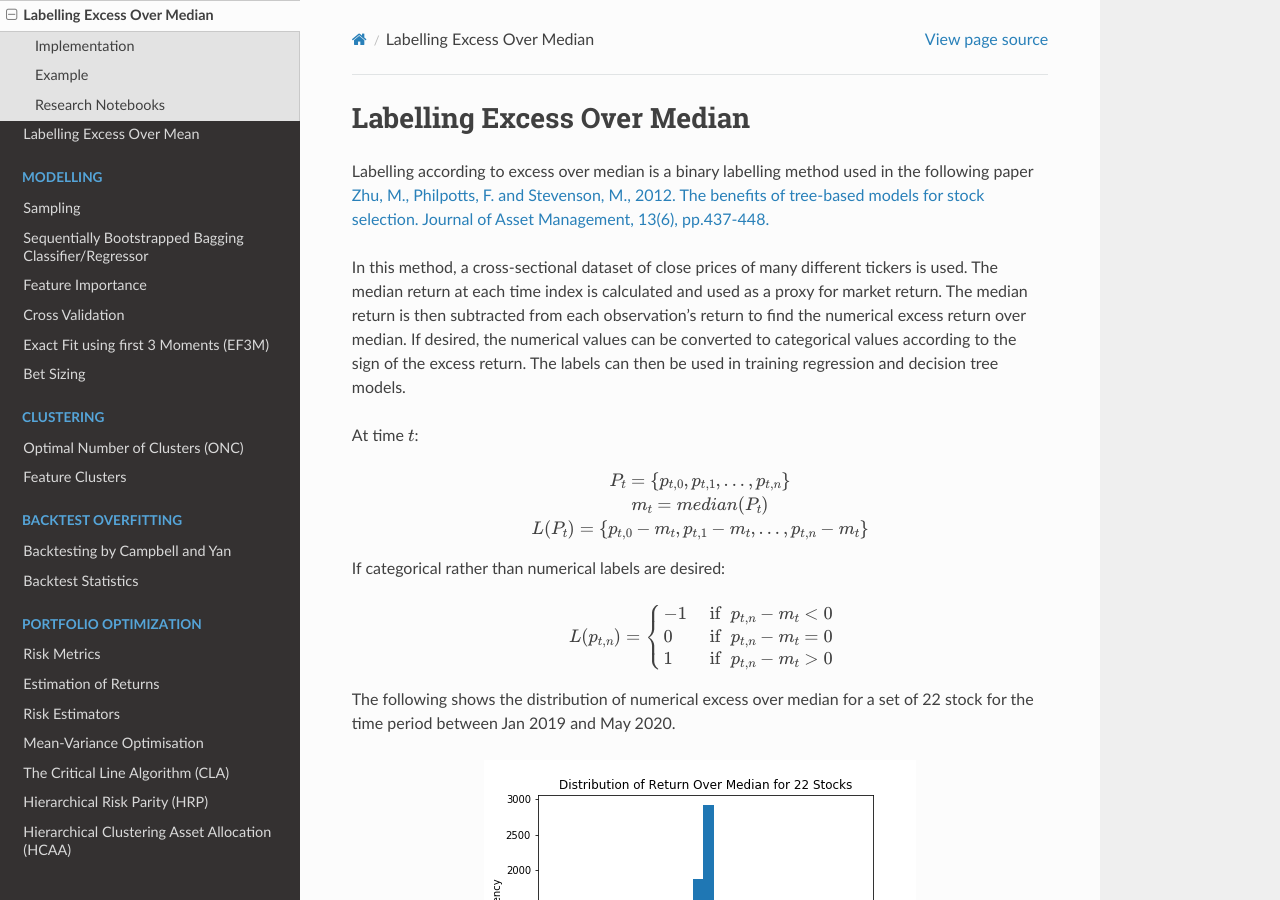
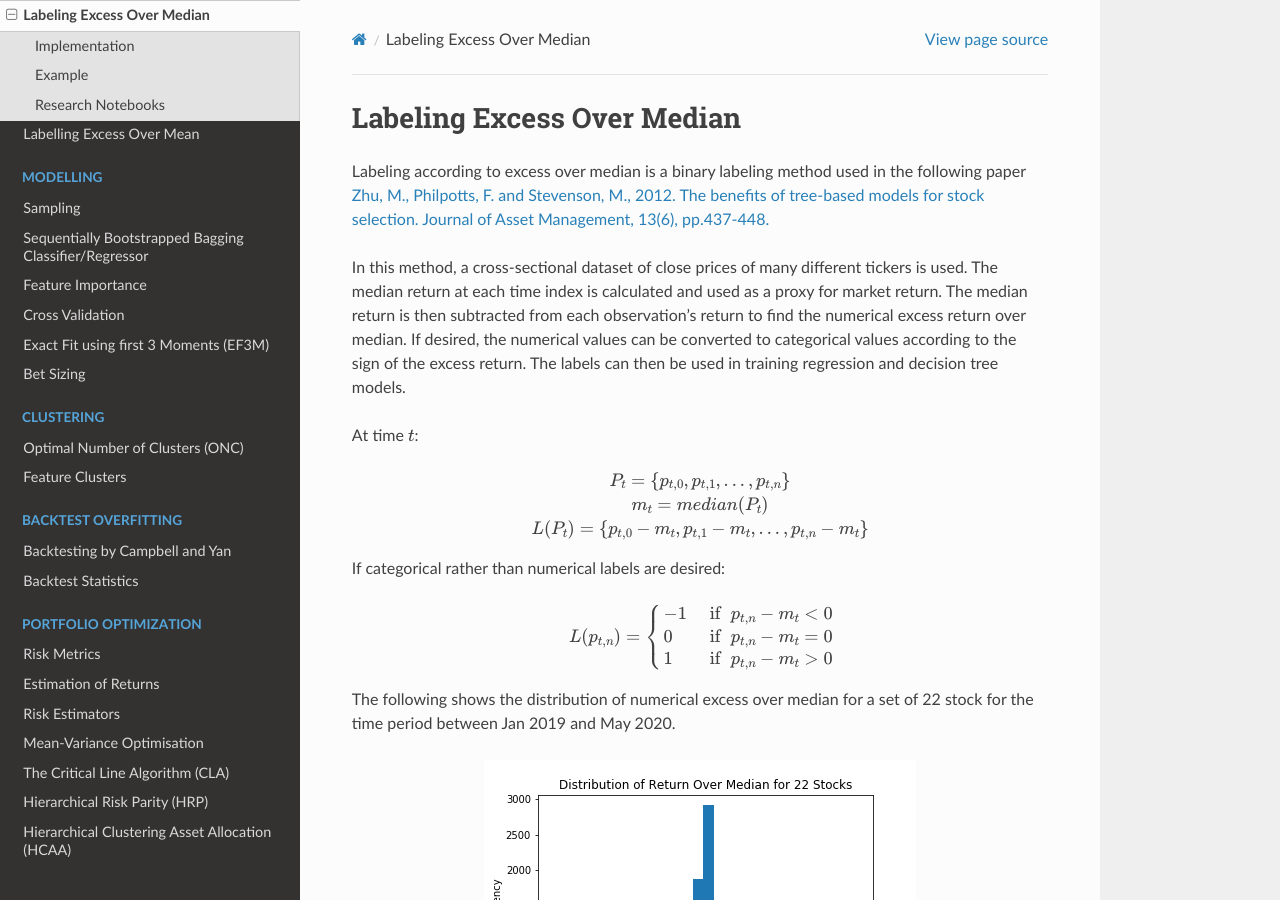
Before and after one commit to hudson-and-thames/mlfinlab, a Sphinx documentation site: the page built from docs/source/implementations/labeling_excess_median.rst, in a window 1280 px wide and 900 px high. Built offline with Sphinx 7.4.7 and the Read the Docs theme 2.0.0, drawn with Linux system fonts in a browser that asks for light colours; some of the changed text lies outside the part shown.

```diff
--- a/docs/source/implementations/labeling_excess_median.rst
+++ b/docs/source/implementations/labeling_excess_median.rst
@@ -1,10 +1,10 @@
 .. _implementations-labeling_excess_median:
 
 ============================
-Labelling Excess Over Median
+Labeling Excess Over Median
 ============================
 
-Labelling according to excess over median is a binary labelling method used in the following paper `Zhu, M., Philpotts, F. and
+Labeling according to excess over median is a binary labeling method used in the following paper `Zhu, M., Philpotts, F. and
 Stevenson, M., 2012. The benefits of tree-based models for stock selection.
 Journal of Asset Management, 13(6), pp.437-448. <https://link.springer.com/article/10.1057/jam.2012.17>`_
 
@@ -83,7 +83,7 @@
 Research Notebooks
 ##################
 
-The following research notebooks can be used to better understand labelling excess over median.
+The following research notebooks can be used to better understand labeling excess over median.
 
 * `Excess Over Median Example`_
 
```
Also changed, not shown: 2 other files.
